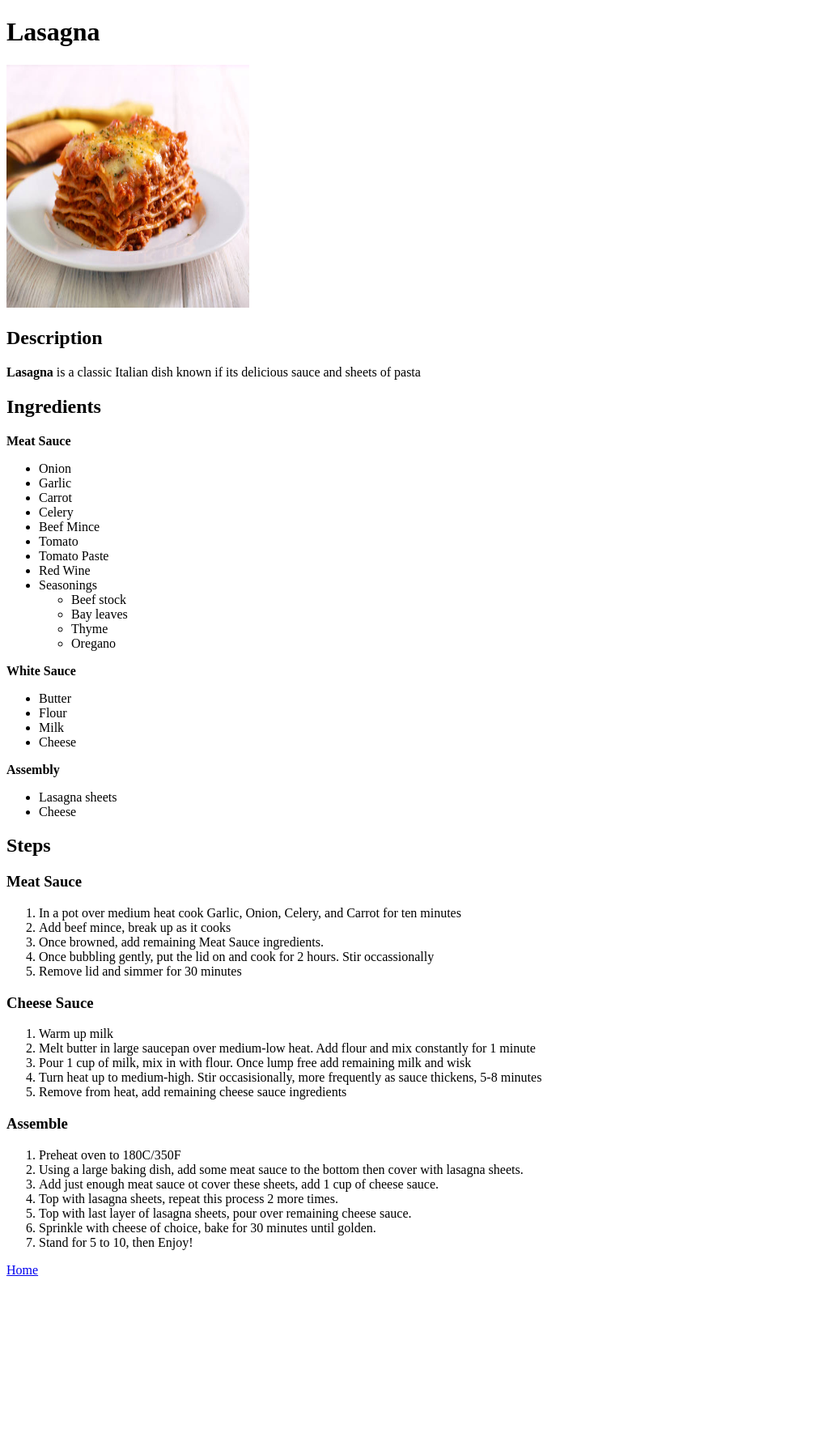
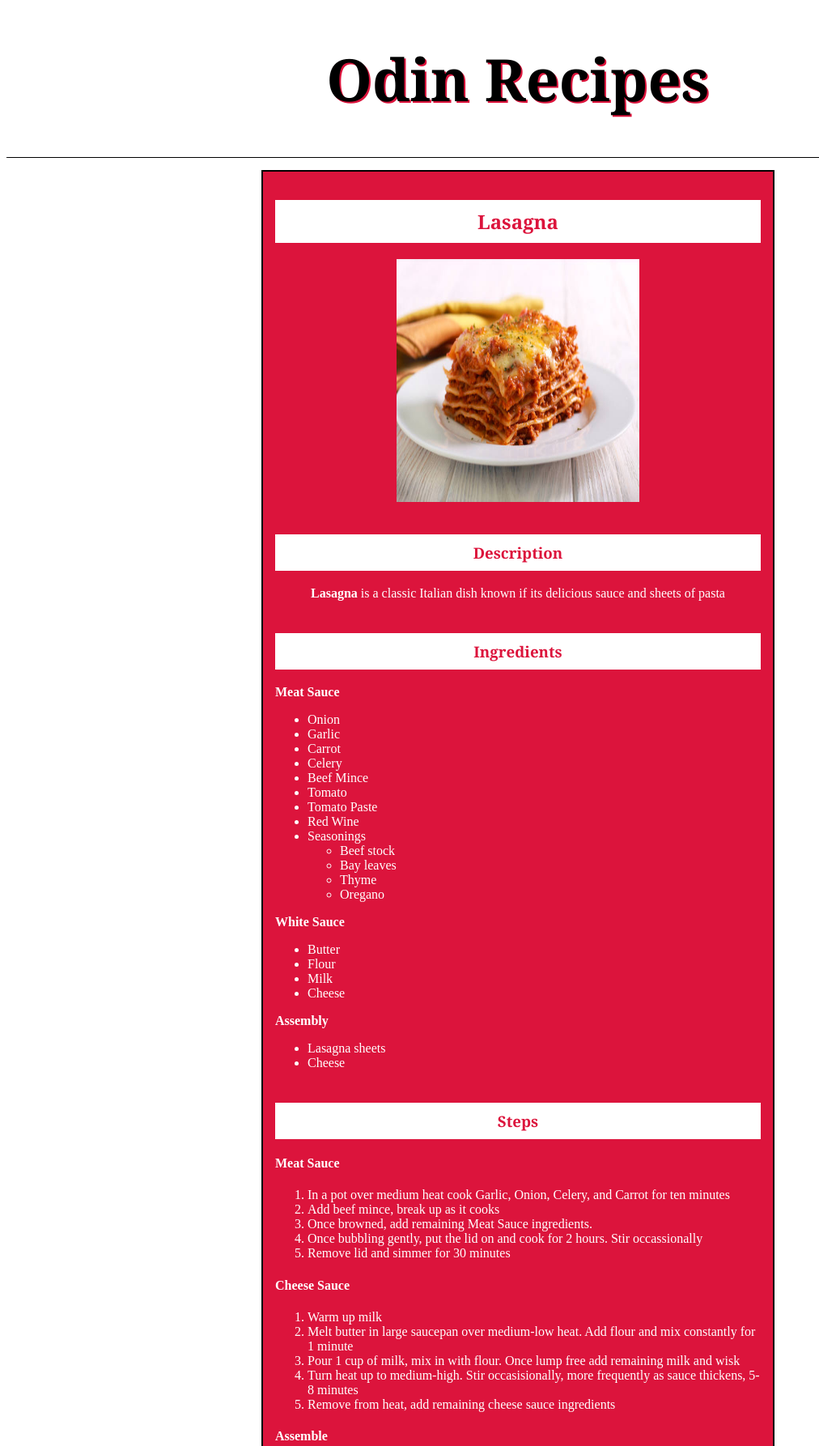
Before and after one commit to james230899/odin-recipes, a plain HTML site: page recipes/lasagna.html in a window 1280 px wide. Shown: the top 1786 px of the page at 81% size, without its empty margins (0-1012 px from the left). Before the commit the page ends 1586 px from the top, so only its background shows below. Drawn offline with Linux system fonts and the light colour scheme.

Commit message:
Second Stage - CSS
Created styles.css to add CSS properties to HTML elements on this website.

```diff
--- a/recipes/lasagna.html
+++ b/recipes/lasagna.html
@@ -3,15 +3,20 @@
 <head>
     <meta charset="UTF-8">
     <meta name="viewport" content="width=device-width, initial-scale=1.0">
+    <link rel="stylesheet" href="../styles.css">
     <title>Odin Recipes - Lasagna</title>
 </head>
 <body>
-    <h1>Lasagna</h1>
+    <div id="title-container">
+        <h1>Odin Recipes</h1>
+    </div>
+    <div id="recipe-contents">
+        <h2>Lasagna</h2>
         <img src="../images/lasagna.jpg" alt="Picture of a Lasagna" height="300" width="300">
-    <h2>Description</h2>
+        <h3>Description</h3>
         <p><strong>Lasagna</strong> is a classic Italian dish known if its delicious sauce and sheets of pasta</p>
 
-    <h2>Ingredients</h2>
+        <h3>Ingredients</h3>
         <strong>Meat Sauce</strong>
         <ul>
             <li>Onion</li>
@@ -43,8 +48,8 @@
             <li>Cheese</li>
         </ul>
 
-    <h2>Steps</h2>
-    <h3>Meat Sauce</h3>
+        <h3>Steps</h3>
+        <h4>Meat Sauce</h4>
         <ol>
             <li>In a pot over medium heat cook Garlic, Onion, Celery, and Carrot for ten minutes</li>
             <li>Add beef mince, break up as it cooks</li>
@@ -52,7 +57,7 @@
             <li>Once bubbling gently, put the lid on and cook for 2 hours. Stir occassionally</li>
             <li>Remove lid and simmer for 30 minutes</li>
         </ol>
-    <h3>Cheese Sauce</h3>
+        <h4>Cheese Sauce</h4>
         <ol>
             <li>Warm up milk</li>
             <li>Melt butter in large saucepan over medium-low heat. Add flour and mix constantly for 1 minute</li>
@@ -60,7 +65,7 @@
             <li>Turn heat up to medium-high. Stir occasisionally, more frequently as sauce thickens, 5-8 minutes</li>
             <li>Remove from heat, add remaining cheese sauce ingredients</li>
         </ol>
-    <h3>Assemble</h3>
+        <h4>Assemble</h4>
         <ol>
             <li>Preheat oven to 180C/350F</li>
             <li>Using a large baking dish, add some meat sauce to the bottom then cover with lasagna sheets.</li>
@@ -72,5 +77,6 @@
         </ol>
 
         <a href="../index.html">Home</a>
+    </div>
 </body>
 </html>
--- /dev/null
+++ b/styles.css
@@ -0,0 +1,67 @@
+#title-container {
+    text-align: center;
+    font-size: 36px;
+    font-family: Georgia, serif;
+    text-shadow: 2px 2px crimson;
+    border-bottom: 1px solid black;
+    margin-bottom: 15px;
+}
+
+
+#recipe-list-container, #recipe-contents {
+    width: 600px;
+    margin: 0 auto;
+    border: 2px solid black;
+    background: crimson;
+}
+
+#recipe-list-container ul {
+    padding: 0 20px;
+}
+
+#recipe-list-container li {
+    background: white;
+    padding: 10px;
+    margin-bottom: 5px;
+    margin-left: 10px;
+    color: white;
+    list-style-type: none;
+    text-align: center;
+    font-size: 18px;
+    border: 2px solid black;
+}
+
+#recipe-contents {
+    padding: 15px;
+    color: white;
+}
+
+#recipe-contents p {
+    text-align: center;
+}
+
+a {
+    text-align: center;
+    display: block;
+    margin: auto;
+    background-color: white;
+    padding: 10px 0px;
+}
+
+img {
+  display: block;
+  margin: auto;
+  width: 50%;
+}
+
+h2, h3 {
+    padding: 10px;
+    text-align: center;
+    font-family: Georgia, serif;
+    background-color: white;
+    color: crimson;
+}
+
+h3 {
+    margin-top: 40px;
+}
```
Also changed, not shown: index.html (+5 -0 lines), recipes/egg_fried_rice.html (+12 -6 lines), recipes/garlic_pasta.html (+10 -4 lines). Lines whose indentation alone changed are shown as unchanged.
